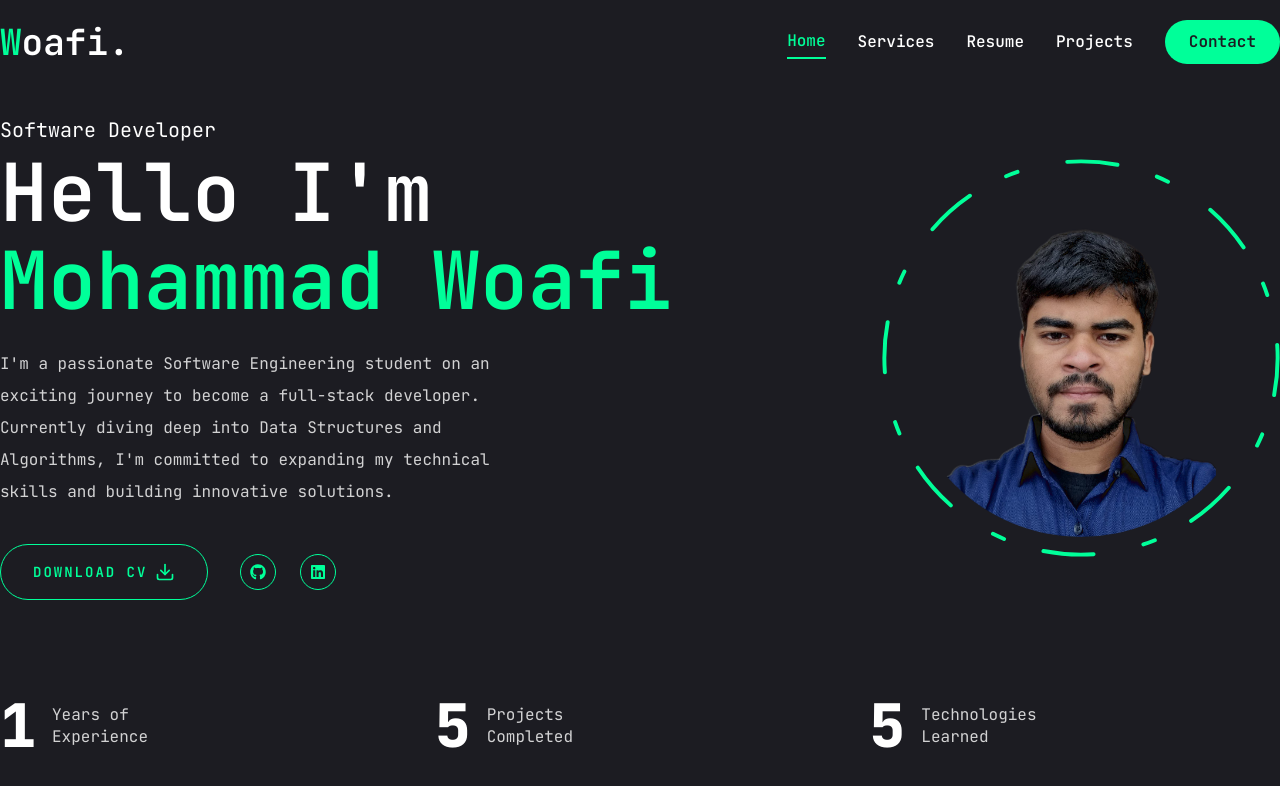
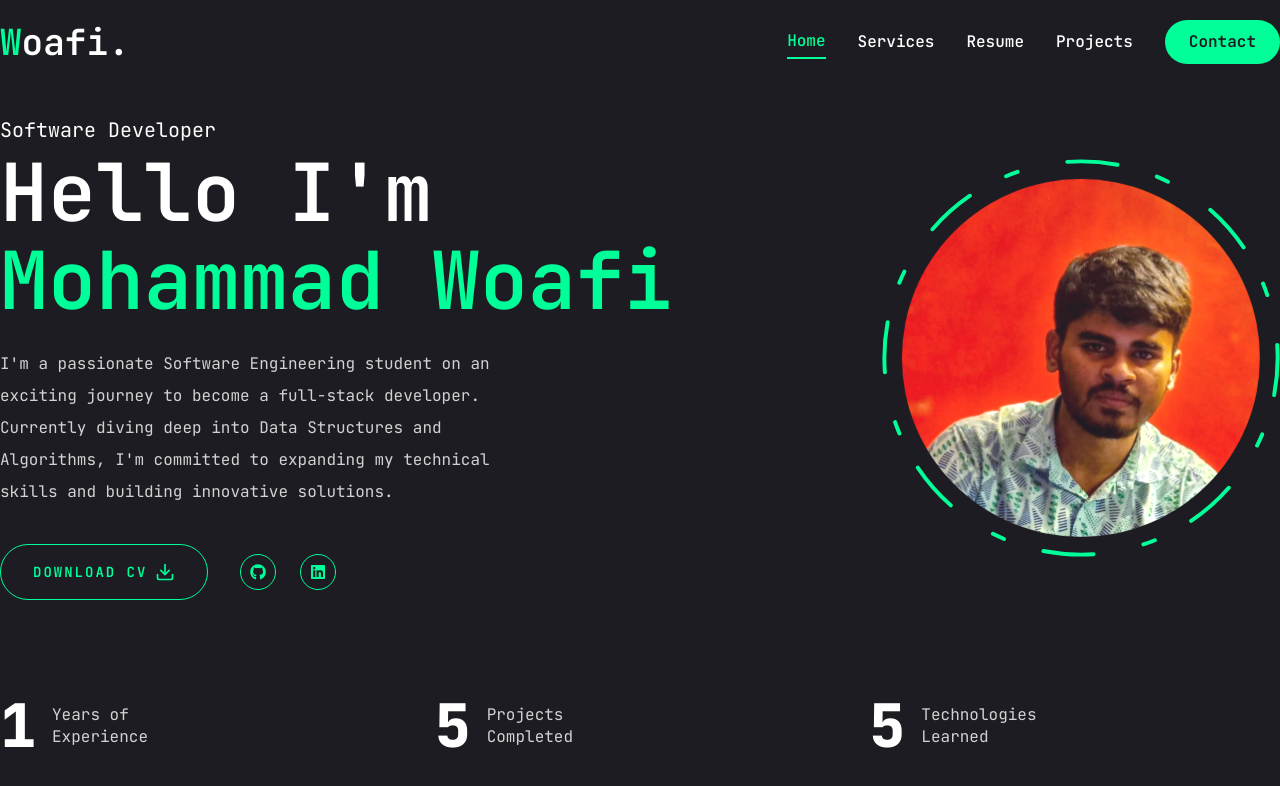
Before and after one commit to woafi/Portfolio, a Next.js app: page / in a window 1280 px wide. Shown: the top 786 px of the page. Built offline with nearby package versions, Linux system fonts and the light colour scheme.

Commit message:
version 1.0.0

```diff
--- a/components/Photo.js
+++ b/components/Photo.js
@@ -20,10 +20,10 @@ function Photo() {
             opacity: 1,
             transition: { duration: 0.4, delay: 2.4, ease: "easeInOut" }
           }}
-          className="rounded-full w-[90%] h-[90%] overflow-hidden mix-blend-difference absolute top-1/2 left-1/2 transform -translate-x-1/2 -translate-y-1/2 z-0"
+          className="rounded-full w-[90%] h-[90%] overflow-hidden mix-blend-plus-lighter absolute top-1/2 left-1/2 transform -translate-x-1/2 -translate-y-1/2 z-0"
         >
           <Image
-            src="/photo.png"
+            src="/photo.jpg"
             priority
             quality={100}
             fill
```
Also changed, not shown: public/assets/photo.png (renamed from public/photo.png), public/photo.jpg (added).
